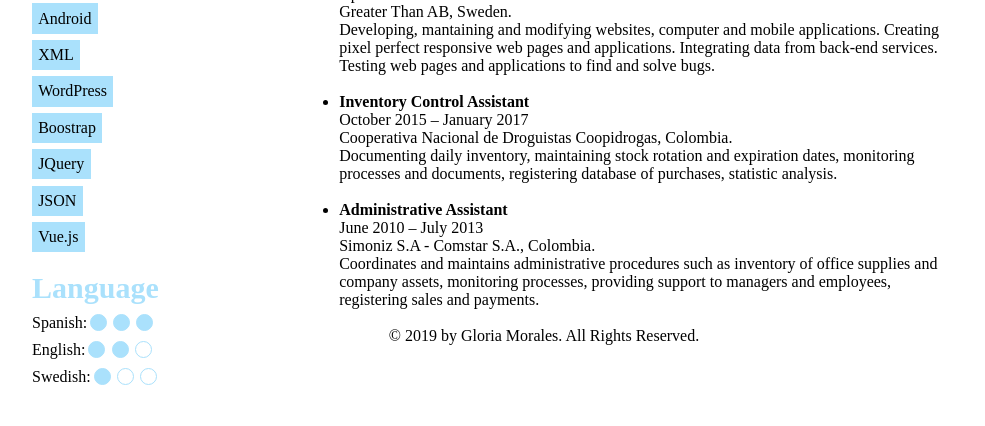
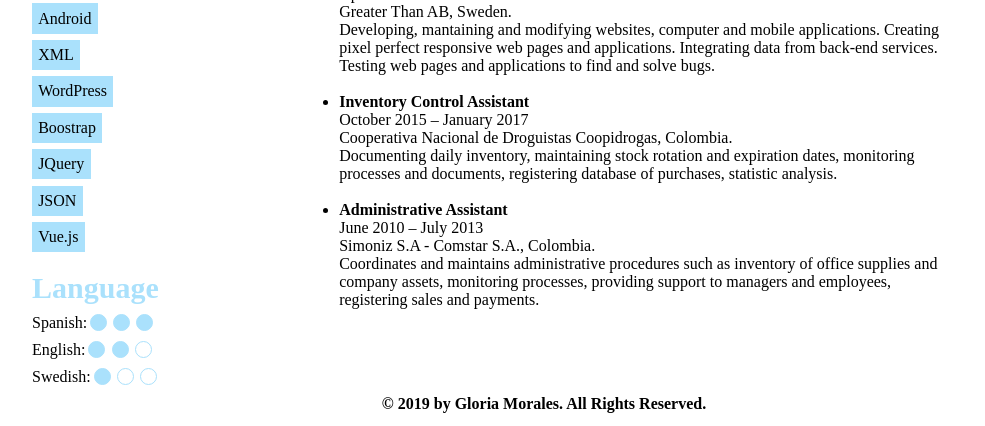
Before and after one commit to gmoraleslondono/my-resume, a plain HTML site: page index.html in a window 1280 px wide. Shown: the part 569-995 px from the top of the page, without its empty margins (96-1081 px from the left). Before the commit the page ends 955 px from the top, so only its background shows below. Drawn offline with Linux system fonts and the light colour scheme.

Commit message:
fix footer  at bottom

```diff
--- a/style/style.css
+++ b/style/style.css
@@ -3,7 +3,7 @@
     padding: 0;
 }
 body {
-    margin: 3% 0;
+    margin: 3% 0 1%;;
 }
 
 main {
@@ -23,7 +23,7 @@ main {
 
 aside {
     width: 30%;
-    height: 100vh;
+    height: auto;
 }
 
 .photo {
@@ -115,4 +115,6 @@ section {
 footer {
     width: 100%;
     text-align: center;
+    margin: 0;
+    font-weight: bold;
 }
```
